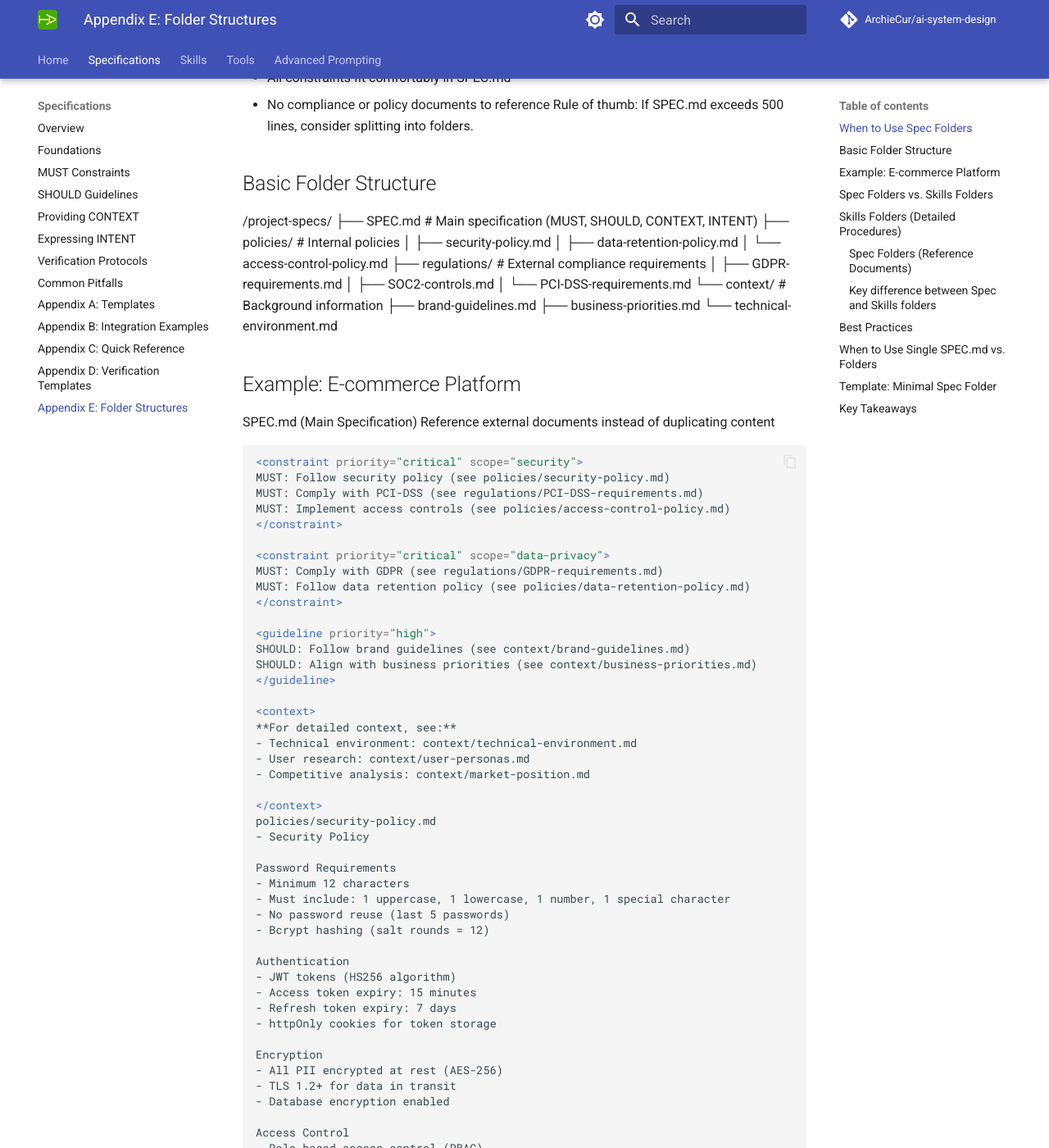
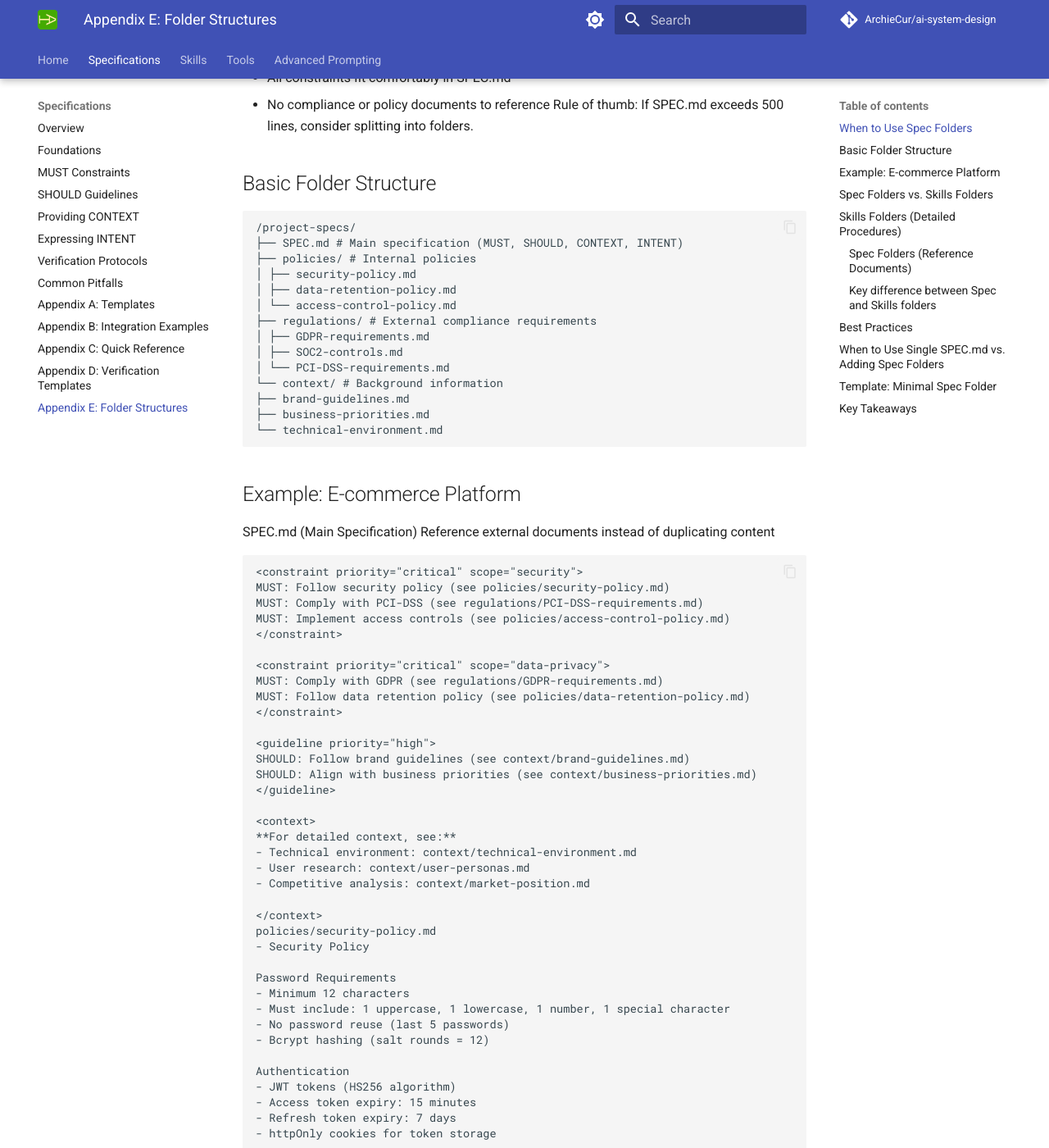
Before and after one commit to ArchieCur/ai-system-design, an MkDocs documentation site: the page built from docs/specifications/Specifications_E_FolderStructures_Appendix.md, in a window 1280 px wide and 1400 px high, scrolled down 645 px. Shown: the whole window at 82% size. Built offline with MkDocs 1.6.1 and Material for MkDocs 9.7.7, drawn with Linux system fonts in a browser that asks for light colours; comment, search, counter and statistics services are not loaded; some of the changed text lies outside the part shown.

Commit message:
Update Specifications_E_FolderStructures_Appendix.md

````diff
--- a/docs/specifications/Specifications_E_FolderStructures_Appendix.md
+++ b/docs/specifications/Specifications_E_FolderStructures_Appendix.md
@@ -22,6 +22,8 @@ Rule of thumb: If SPEC.md exceeds 500 lines, consider splitting into folders.
 
 ## Basic Folder Structure
 
+```text
+
 /project-specs/
 ├── SPEC.md # Main specification (MUST, SHOULD, CONTEXT, INTENT)
 ├── policies/ # Internal policies
@@ -36,13 +38,14 @@ Rule of thumb: If SPEC.md exceeds 500 lines, consider splitting into folders.
 ├── brand-guidelines.md
 ├── business-priorities.md
 └── technical-environment.md
+```
 
 ## Example: E-commerce Platform
 
 SPEC.md (Main Specification)
 Reference external documents instead of duplicating content
 
-```xml
+```text
 
 <constraint priority="critical" scope="security">
 MUST: Follow security policy (see policies/security-policy.md)
@@ -179,6 +182,8 @@ Important distinction:
 
 ## Skills Folders (Detailed Procedures)
 
+```text
+
 /mnt/skills/docx/
 ├── SKILL.md # HOW to create Word documents
 ├── examples/ # Step-by-step examples
@@ -188,8 +193,11 @@ Important distinction:
 Purpose: Teach HOW to do things (SOPs, procedures)
 Scope: Reusable across many projects
 Depth: Comprehensive, detailed
+```
 
 ### Spec Folders (Reference Documents)
+
+```text
 
 /project-specs/
 ├── SPEC.md # WHAT constraints and context apply
@@ -200,6 +208,7 @@ Depth: Comprehensive, detailed
 Purpose: Define WHAT rules apply (policies, constraints)
 Scope: Specific to this project
 Depth: Brief, referenced from SPEC.md
+```
 
 ### Key difference between Spec and Skills folders
 
@@ -208,34 +217,39 @@ Depth: Brief, referenced from SPEC.md
 
 ## Best Practices
 
-1. Keep SPEC.md as Hub
+1- **Keep SPEC.md as Hub**
 SPEC.md should be the single entry point:
-Contains all MUST/SHOULD constraints
-References external documents
-Provides high-level CONTEXT and INTENT
-External files provide details, but SPEC.md is authoritative.
+- Contains all MUST/SHOULD constraints
+- References external documents
+- Provides high-level CONTEXT and INTENT
+**External files provide details, but SPEC.md is authoritative.**
 
-2. Organize by Concern
-policies/ # Internal rules you control
-regulations/ # External compliance you must follow
-context/ # Background information that informs decisions
-This separation makes maintenance easier.
+2- **Organize by Concern**
+- policies/ # Internal rules you control
+- regulations/ # External compliance you must follow
+- context/ # Background information that informs decisions
+**This separation makes maintenance easier.**
 
-3. Keep Reference Files Updated
+3- **Keep Reference Files Updated**
 When policies change:
-Update the specific file (e.g., security-policy.md)
-SPEC.md references remain valid
-No need to regenerate entire specification
+- Update the specific file (e.g., security-policy.md)
+- SPEC.md references remain valid
+**No need to regenerate entire specification**
 
-4. Don't Over-Organize
-Good (simple, clear):
+4- **Don't Over-Organize**
+
+**Good (simple, clear):**
+
+```text
 
 /specs/
 ├── SPEC.md
 ├── policies/security-policy.md
 └── regulations/GDPR-requirements.md
+```
+**Bad (over-engineered):**
 
-Bad (over-engineered):
+```text
 
 /specs/
 ├── SPEC.md
@@ -247,18 +261,19 @@ Bad (over-engineered):
 │ │ │ │ ├── hashing.md
 │ │ │ │ └── storage.md
 [... 50 more nested folders ...]
-Keep it simple. 2-3 levels maximum.
+```
+**Keep it simple. 2-3 levels maximum.**
 
-## When to Use Single SPEC.md vs. Folders
+## When to Use Single SPEC.md vs. Adding Spec Folders
 
-Use Single SPEC.md When:
+**Use Single SPEC.md When:**
 
 - Project is straightforward (< 500 lines total)
 - No external compliance requirements
 - No shared policies across teams
 - Quick iteration and changes expected
 
-Use Folders When:
+**Use Folders When:**
 
 - Multiple compliance requirements (GDPR + SOC2 + PCI-DSS)
 - Detailed policies to reference (security, privacy, data retention)
@@ -268,6 +283,8 @@ Use Folders When:
 ## Template: Minimal Spec Folder
 
 For projects that need folders but want to keep it simple:
+
+```text
 
 /project-specs/
 ├── SPEC.md
@@ -284,29 +301,32 @@ For projects that need folders but want to keep it simple:
 │
 └── context/
 └── project-context.md
-
-Technical environment, users, business priorities
-Start here. Add more files only if needed.
+| #Technical environment, users, business priorities
+```
+**Start here. Add more files only if needed.**
 
 ## Key Takeaways
 
-Spec folders are:
+**Spec folders are:**
 
 - References (not procedures)
 - Project-specific (not reusable SOPs)
 - Simple organization (policies, regulations, context)
 - Complementary to SPEC.md (not replacements)
 
-Keep it simple:
+**Keep it simple:**
 
 - Reference from SPEC.md rather than duplicate
 - 2-3 levels deep maximum
 - Add folders only when SPEC.md gets unwieldy (>500 lines)
 - Update referenced files independently
-Unlike Skills folders (which teach HOW), Spec folders define WHAT (policies, compliance, context).
+
+**Unlike Skills folders (which teach HOW), Spec folders define WHAT (policies, compliance, context).**
 
 END OF APPENDIX E
 
 Document Version: 1.0.0
-Last Updated: 2026-02-18
+
+Last Updated: 2026-02-28
+
 Organizing specifications with simple folder structures for complex projects
````
